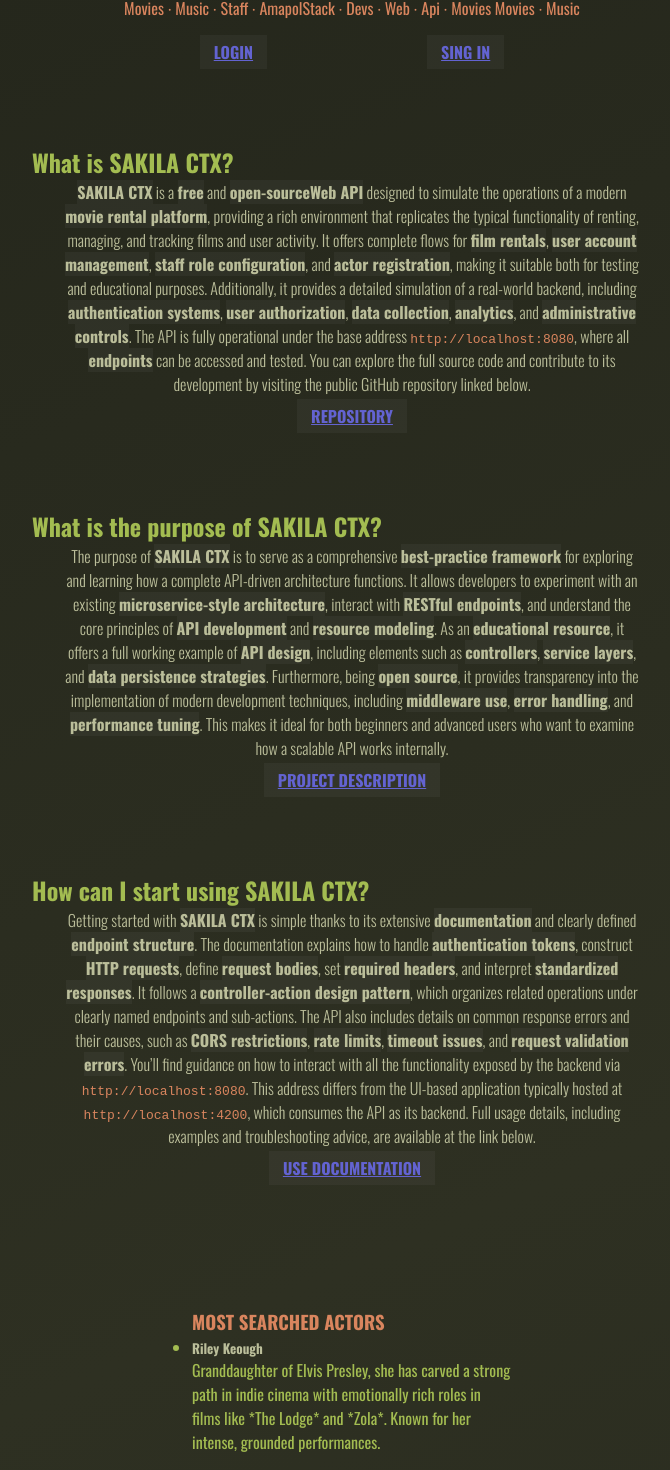
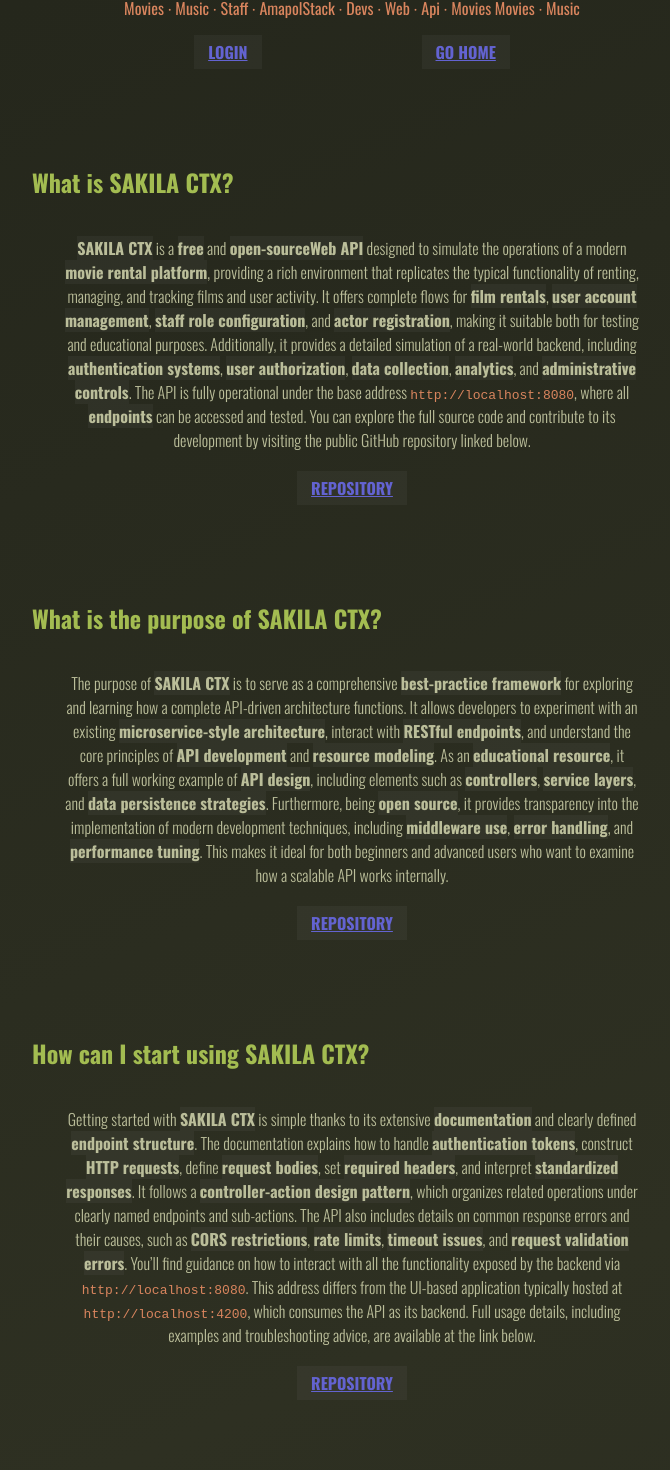
Before and after one commit to AmpolStack/SakilaWebCTX, an Angular app: page /landing in a window 1280 px wide. Shown: the part 372-1842 px from the top of the page, without its empty margins (288-958 px from the left). Built offline with nearby package versions, Linux system fonts and the light colour scheme.

Commit message:
styles: Update component after the last associator component aggregated

```diff
--- a/src/app/landing/landing.component.css
+++ b/src/app/landing/landing.component.css
@@ -36,29 +36,6 @@ main {
     grid-area: aside-two;
 }
 
-section {
-    display: flex;
-    flex-direction: column;
-    align-content: center;
-    justify-content: center;
-    align-items: center;
-    max-width: 40rem;
-}
-
-section > a {
-    align-self: center;
-}
-
-section p {
-    max-width: 90%;
-    color: var(--fntSecondary);
-    font-weight: 300;
-}
-
-section h2 {
-    align-self: flex-start;
-}
-
 h1 {
     white-space: nowrap;
     font-size: var(--fs-3xl);
@@ -74,6 +51,7 @@ nav {
 }
 
 a {
+    text-wrap: nowrap;
     text-transform: uppercase;
     font-weight: bold;
     background-color: var(--bgPhantom);
--- a/src/app/landing/landing.component.html
+++ b/src/app/landing/landing.component.html
@@ -7,34 +7,31 @@
     <p class="decorator">Movies ∙ Music ∙ Staff ∙ AmapolStack ∙ Devs ∙ Web ∙ Api ∙ Movies Movies ∙ Music</p>
     <nav>
         <a routerLink="/login">Login</a>
-        <a routerLink="/singIn">Sing in</a>
+        <!-- <a routerLink="/singIn">Sing in</a> -->
+        <a routerLink="/home">Go Home</a>
     </nav>
     <div class="main-container">
-        <section>
-            <h2>What is SAKILA CTX?</h2>
-            <p>
+        <app-associator
+        [title]="'What is SAKILA CTX?'"
+        [path]="'https://github.com/AmpolStack/SakilaPJT'">
             <strong>SAKILA CTX</strong> is a <strong>free</strong> and <strong>open-source</strong> <strong>Web API</strong> designed to simulate the operations of a modern <strong>movie rental platform</strong>, providing a rich environment that replicates the typical functionality of renting, managing, and tracking films and user activity.
             It offers complete flows for <strong>film rentals</strong>, <strong>user account management</strong>, <strong>staff role configuration</strong>, and <strong>actor registration</strong>, making it suitable both for testing and educational purposes.
             Additionally, it provides a detailed simulation of a real-world backend, including <strong>authentication systems</strong>, <strong>user authorization</strong>, <strong>data collection</strong>, <strong>analytics</strong>, and <strong>administrative controls</strong>.
             The API is fully operational under the base address <code>{{API_URL}}</code>, where all <strong>endpoints</strong> can be accessed and tested.
             You can explore the full source code and contribute to its development by visiting the public GitHub repository linked below.
-            </p>
-            <a href="https://github.com/AmpolStack/SakilaPJT">repository</a>
-        </section>
-        <section>
-            <h2>What is the purpose of SAKILA CTX?</h2>
-            <p>
+        </app-associator>
+        <app-associator
+        [title]="'What is the purpose of SAKILA CTX?'"
+        [path]="'https://github.com/AmpolStack/SakilaPJT/blob/master/README.md'">
             The purpose of <strong>SAKILA CTX</strong> is to serve as a comprehensive <strong>best-practice framework</strong> for exploring and learning how a complete API-driven architecture functions.
             It allows developers to experiment with an existing <strong>microservice-style architecture</strong>, interact with <strong>RESTful endpoints</strong>, and understand the core principles of <strong>API development</strong> and <strong>resource modeling</strong>.
             As an <strong>educational resource</strong>, it offers a full working example of <strong>API design</strong>, including elements such as <strong>controllers</strong>, <strong>service layers</strong>, and <strong>data persistence strategies</strong>.
             Furthermore, being <strong>open source</strong>, it provides transparency into the implementation of modern development techniques, including <strong>middleware use</strong>, <strong>error handling</strong>, and <strong>performance tuning</strong>.
             This makes it ideal for both beginners and advanced users who want to examine how a scalable API works internally.
-            </p>
-            <a href="https://github.com/AmpolStack/SakilaPJT/blob/master/README.md">project description</a>
-        </section>
-        <section>
-            <h2>How can I start using SAKILA CTX?</h2>
-            <p>
+        </app-associator>
+        <app-associator
+        [title]="'How can I start using SAKILA CTX?'"
+        [path]="'#'">
             Getting started with <strong>SAKILA CTX</strong> is simple thanks to its extensive <strong>documentation</strong> and clearly defined <strong>endpoint structure</strong>.
             The documentation explains how to handle <strong>authentication tokens</strong>, construct <strong>HTTP requests</strong>, define <strong>request bodies</strong>, set <strong>required headers</strong>, and interpret <strong>standardized responses</strong>.
             It follows a <strong>controller-action design pattern</strong>, which organizes related operations under clearly named endpoints and sub-actions.
@@ -42,9 +39,7 @@
             You’ll find guidance on how to interact with all the functionality exposed by the backend via <code>http://localhost:8080</code>.
             This address differs from the UI-based application typically hosted at <code>{{FRONT_URL}}</code>, which consumes the API as its backend.
             Full usage details, including examples and troubleshooting advice, are available at the link below.
-            </p>
-            <a href="#">Use Documentation</a>
-        </section>
+        </app-associator>
     </div>
 </main>
 <app-prominents-list class="aside-one" [title]="this.asidesContent[0].title" [itemList]="this.asidesContent[0].prominent"></app-prominents-list>
--- a/src/app/landing/landing.component.ts
+++ b/src/app/landing/landing.component.ts
@@ -2,10 +2,11 @@ import { Component, inject } from '@angular/core';
 import { RouterModule } from '@angular/router';
 import { API_URL } from '../app.config';
 import { prominentItem, ProminentsListComponent } from './prominents-list/prominents-list.component';
+import { AssociatorComponent } from './associator/associator.component';
 
 @Component({
   selector: 'app-landing',
-  imports: [RouterModule, ProminentsListComponent],
+  imports: [RouterModule, ProminentsListComponent, AssociatorComponent],
   templateUrl: './landing.component.html',
   styleUrl: './landing.component.css'
 })
```
Lines whose indentation alone changed are shown as unchanged.
